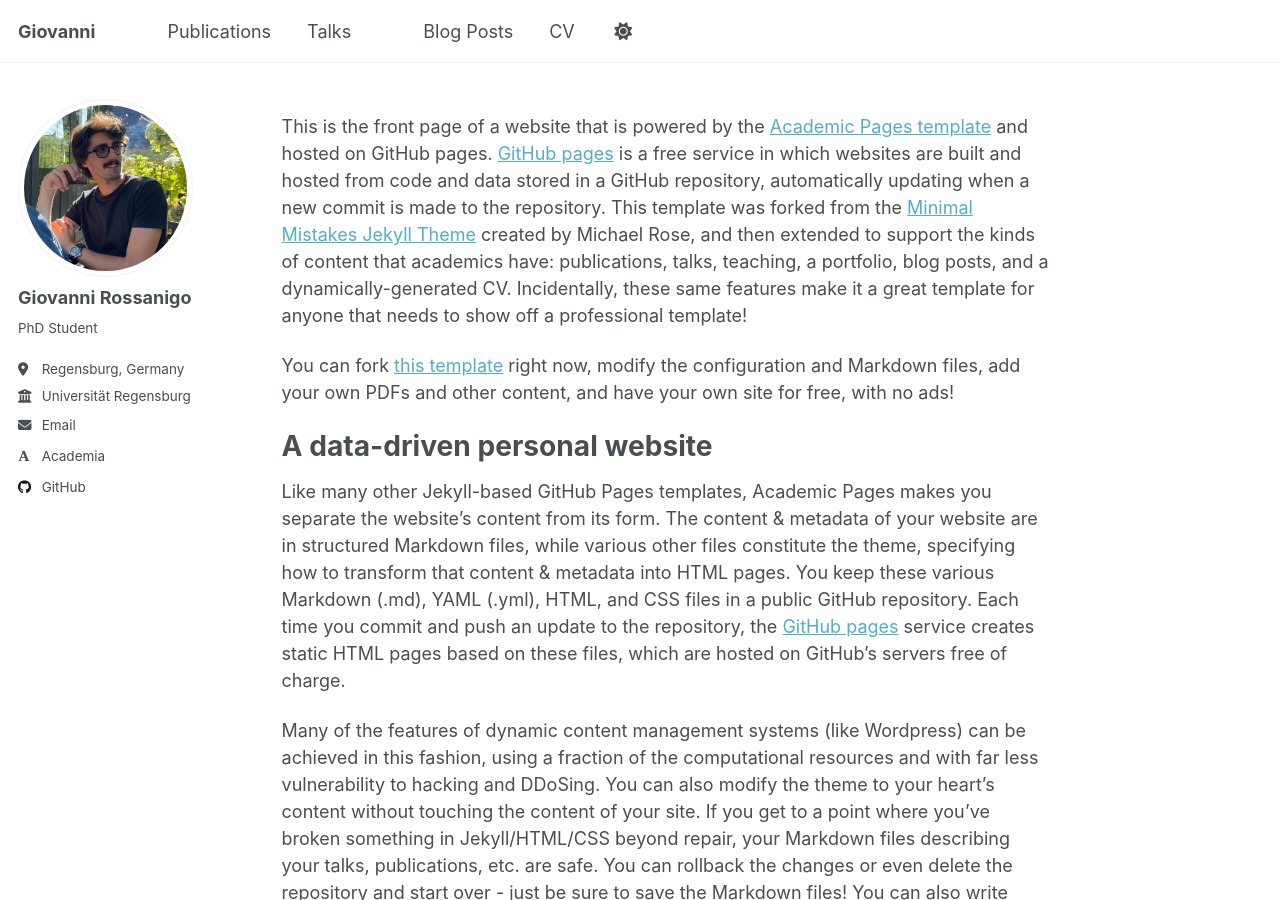
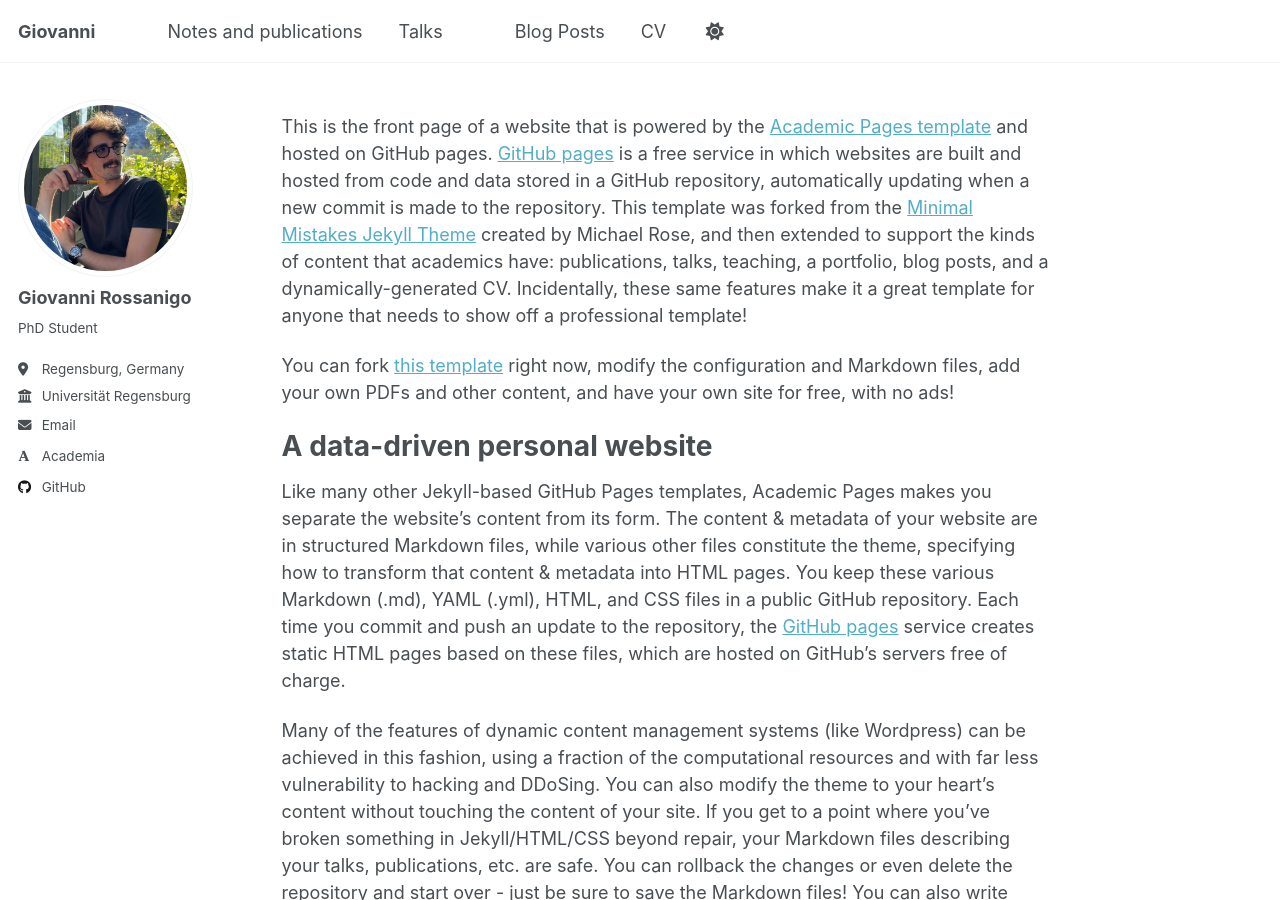
Before and after one commit to giovannirossanigo/giovannirossanigo.github.io, a Jekyll site: the page built from _pages/about.md, in a window 1280 px wide and 900 px high. Built offline with Jekyll 4.4.1, drawn with Linux system fonts in a browser that asks for light colours; some web fonts are replaced; a script that is not in the unit is left out.

Commit message:
Rename 'Publications' to 'Notes and publications'

```diff
--- a/_data/navigation.yml
+++ b/_data/navigation.yml
@@ -8,7 +8,7 @@
 #      Markdown formatted page while the second is generated using JSON.
 
 main:
-  - title: "Publications"
+  - title: "Notes and publications"
     url: https://giovannirossanigo.github.io/publications/
 
   - title: "Talks"
```
